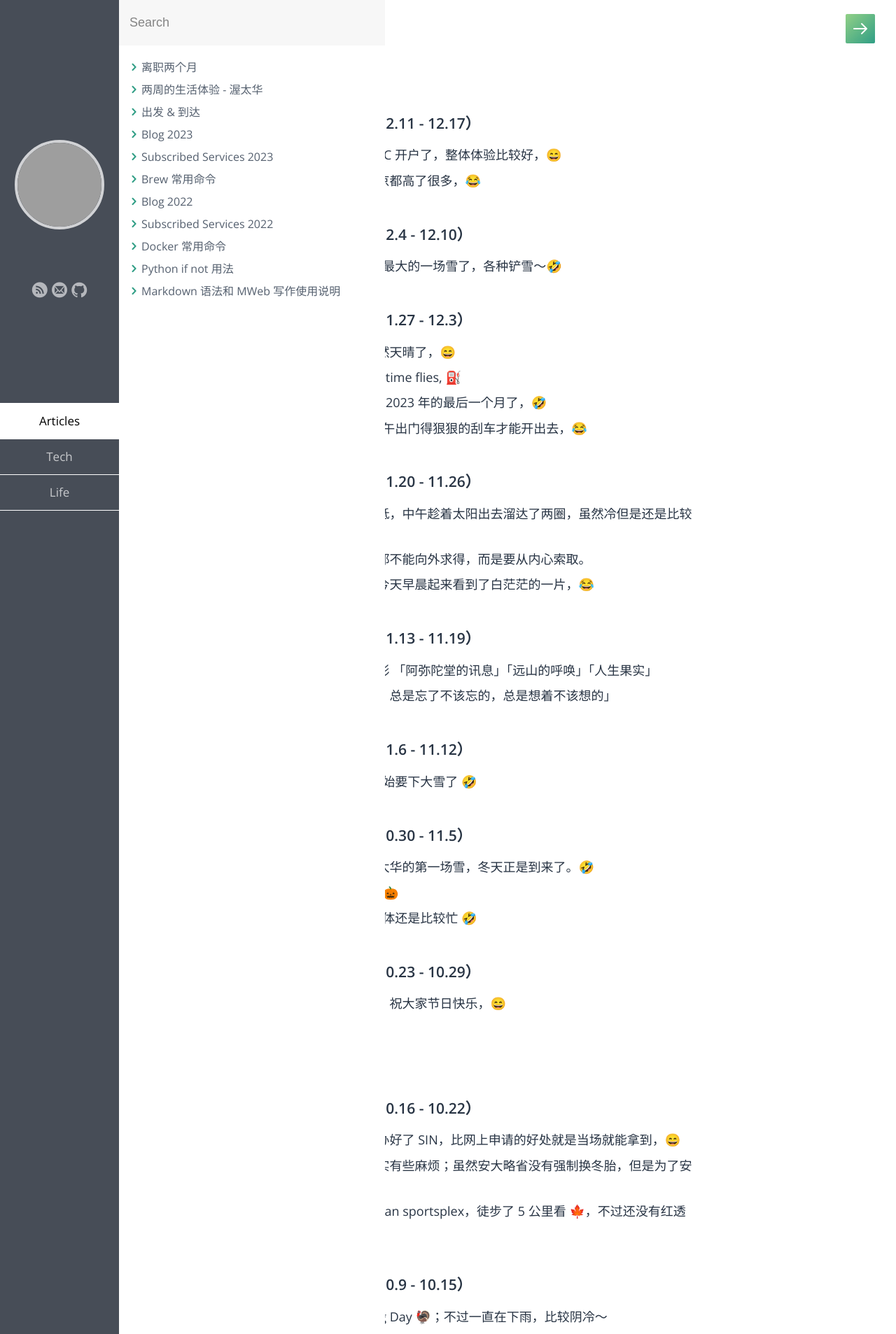
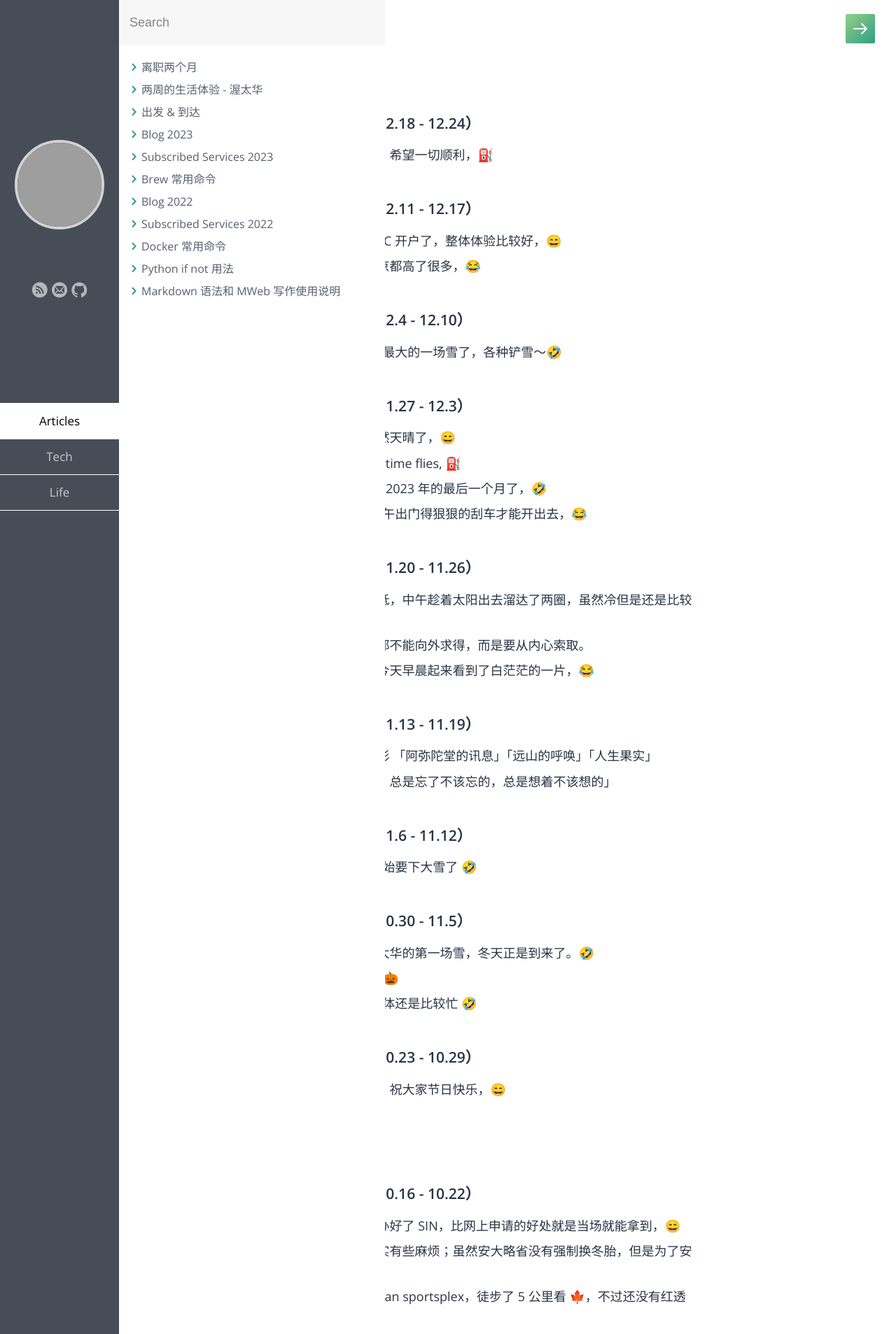
Before and after one commit to samxupeiran/samxupeiran.github.io, a Jekyll site: the page built from _posts/life/2023-01-03-my-blog.md, in a window 1280 px wide. Shown: the top 1907 px of the page at 70% size. Built offline with Jekyll 4.4.1, drawn with Linux system fonts in a browser that asks for light colours; some web fonts are replaced; some of the changed text lies outside the part shown; grey boxes are pictures that could not be loaded.

Commit message:
feat: add weekly blog 12.19

```diff
--- a/_posts/life/2023-01-03-my-blog.md
+++ b/_posts/life/2023-01-03-my-blog.md
@@ -5,6 +5,9 @@ category: Life
 tags: Blog
 ---
 
+
+- ### 2023 年 12 月 第 4 周（12.18 - 12.24）
+     - 12.19 今天出发去士嘉堡，希望一切顺利，⛽️
 
 - ### 2023 年 12 月 第 3 周（12.11 - 12.17）
      - 12.13 今天去家门口的 RBC 开户了，整体体验比较好，😄
```
